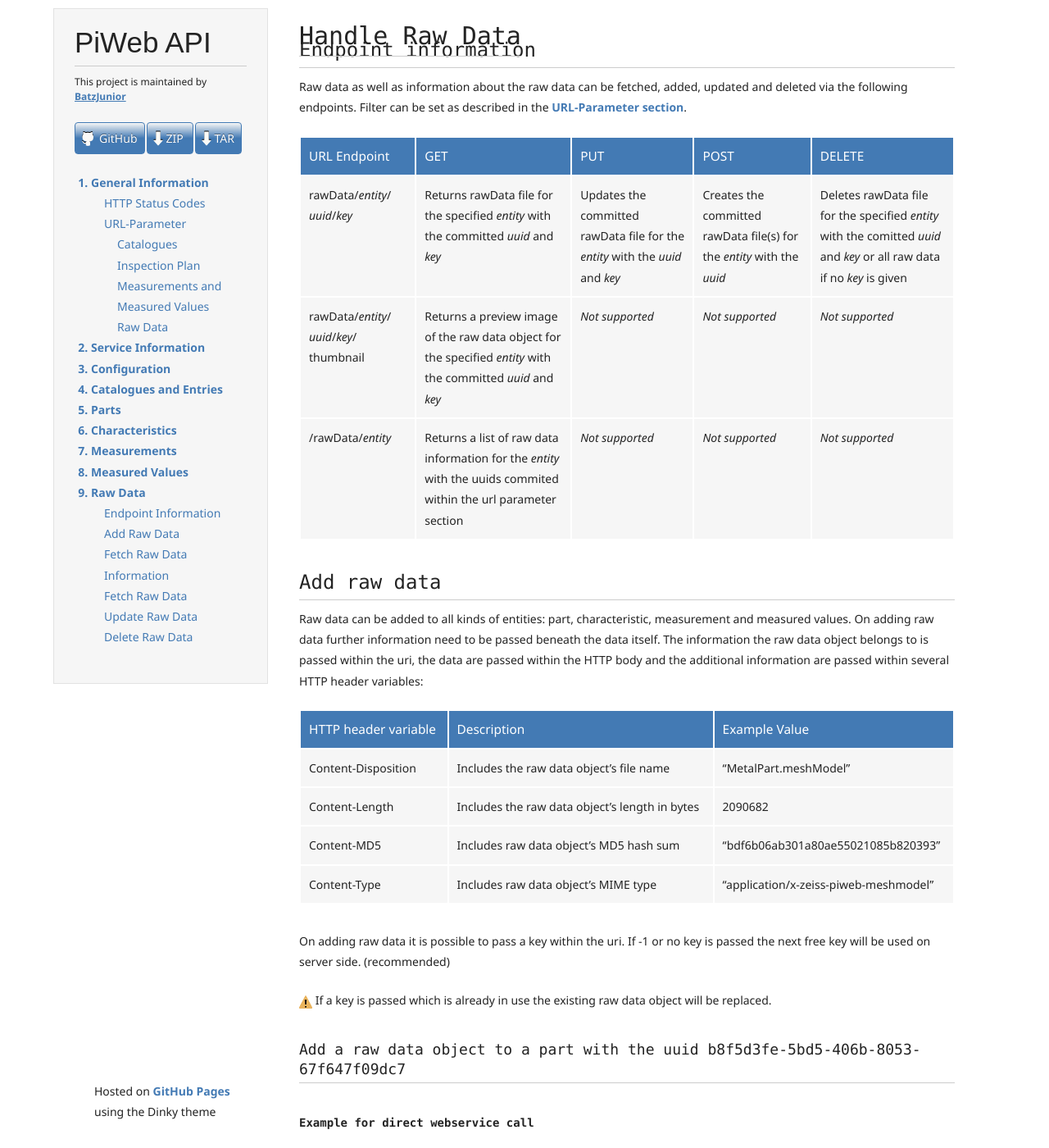
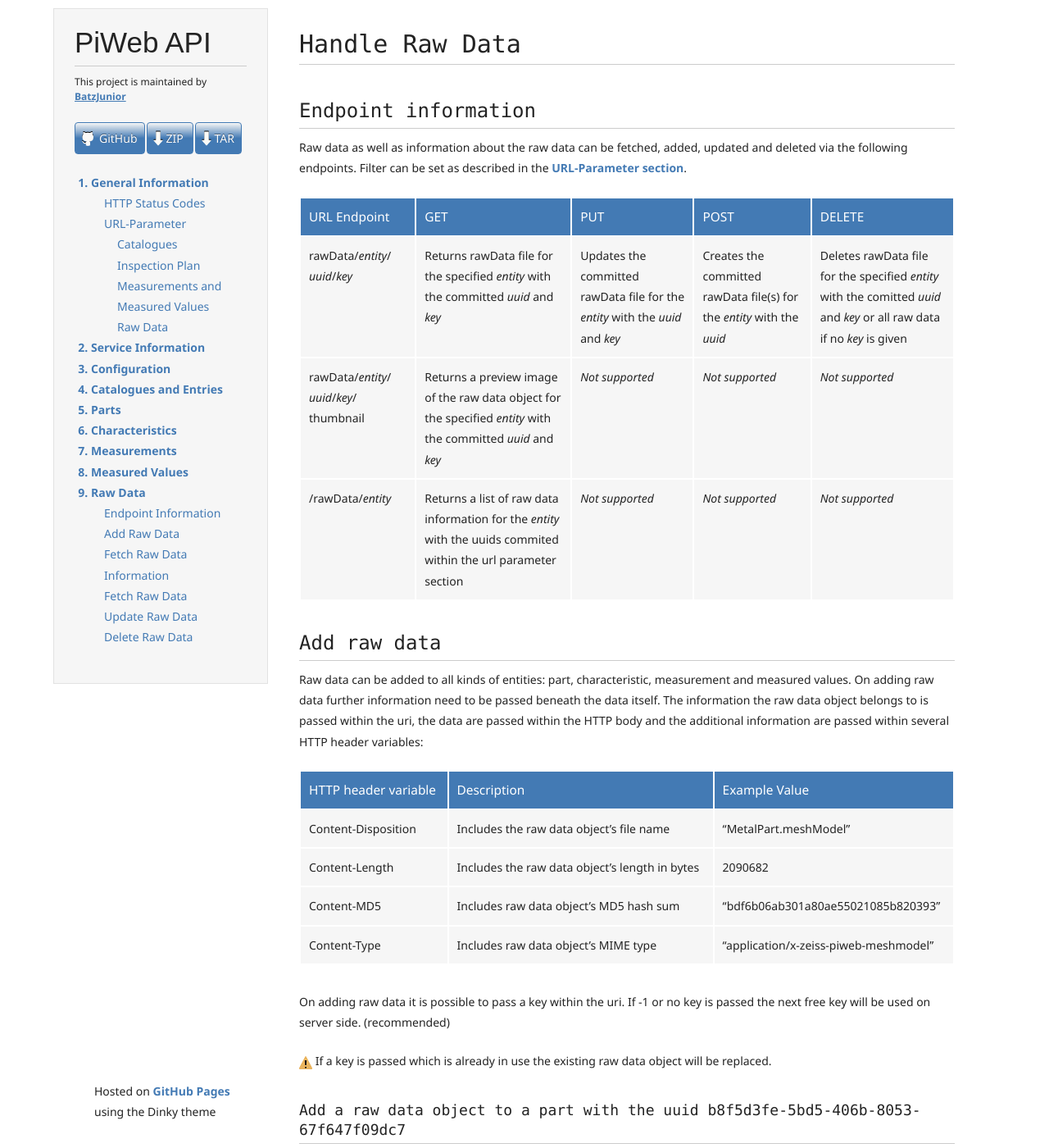
Before and after one commit to BatzJunior/testrepo, a Jekyll site: the page built from Handle-Raw-Data.md, in a window 1280 px wide and 1400 px high. Shown: the whole window at 82% size. Built offline with Jekyll 4.4.1, drawn with Linux system fonts in a browser that asks for light colours.

Commit message:
Update styles.css

```diff
--- a/stylesheets/styles.css
+++ b/stylesheets/styles.css
@@ -24,7 +24,7 @@
 /* Base text styles */
 
 body {
-  padding:10px 50px 0 0;
+  padding:0px 50px 0 0;
   font-family: "Segoe UI",Verdana,Helvetica,sans-serif;
 	font-size: 14px;
 	color: #232323;
@@ -213,7 +213,7 @@
 	float:left;
 	position:fixed;
 	border: 1px solid #E2E2E2;
-
+	margin-top:10px;
 	padding: 18px 25px 22px 25px;
 	-webkit-font-smoothing: antialiased;
 }
@@ -301,8 +301,14 @@
 }
 
 div.titleContent{
-	position:fixed;
-	top:0px;
+	position: fixed;
+	padding-top: 10px;
+	width: 800px;
+	background-color: white;
+}
+
+div.content{
+	margin-top:120px;
 }
 
 
```
